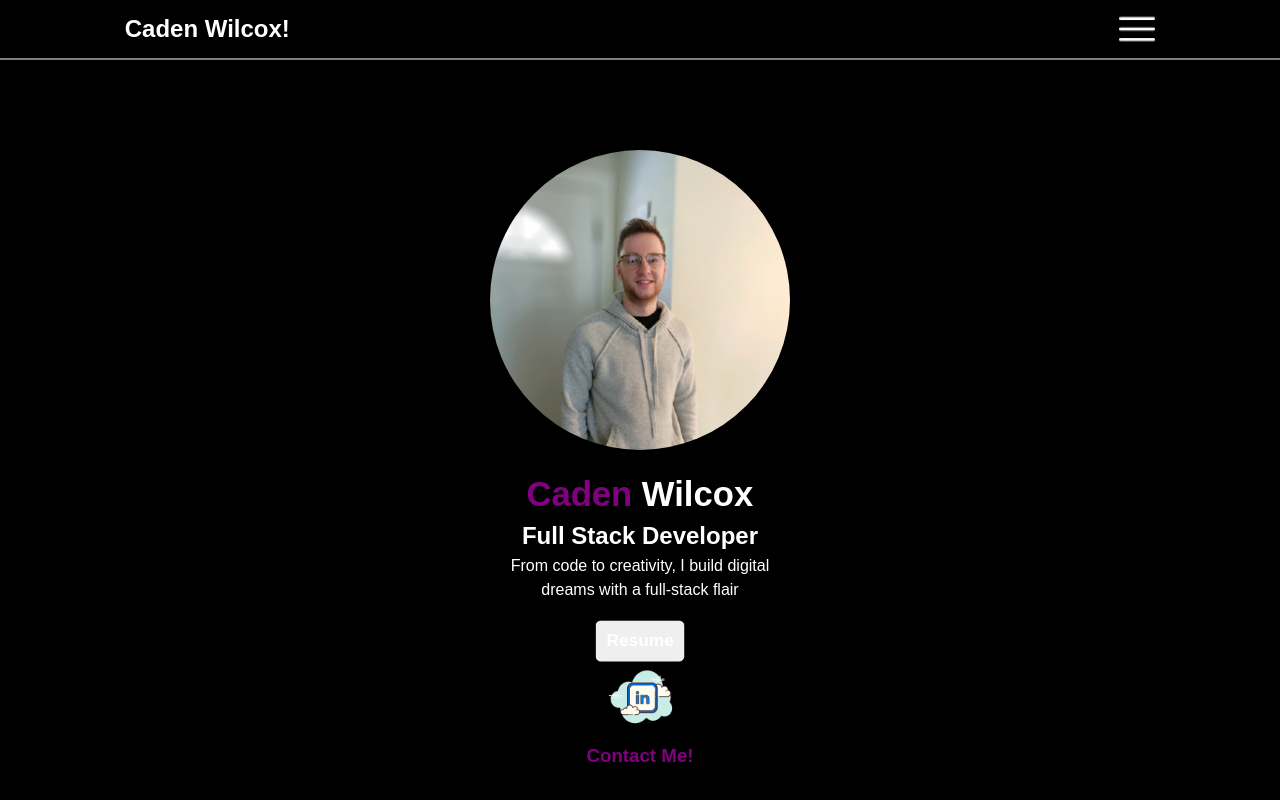
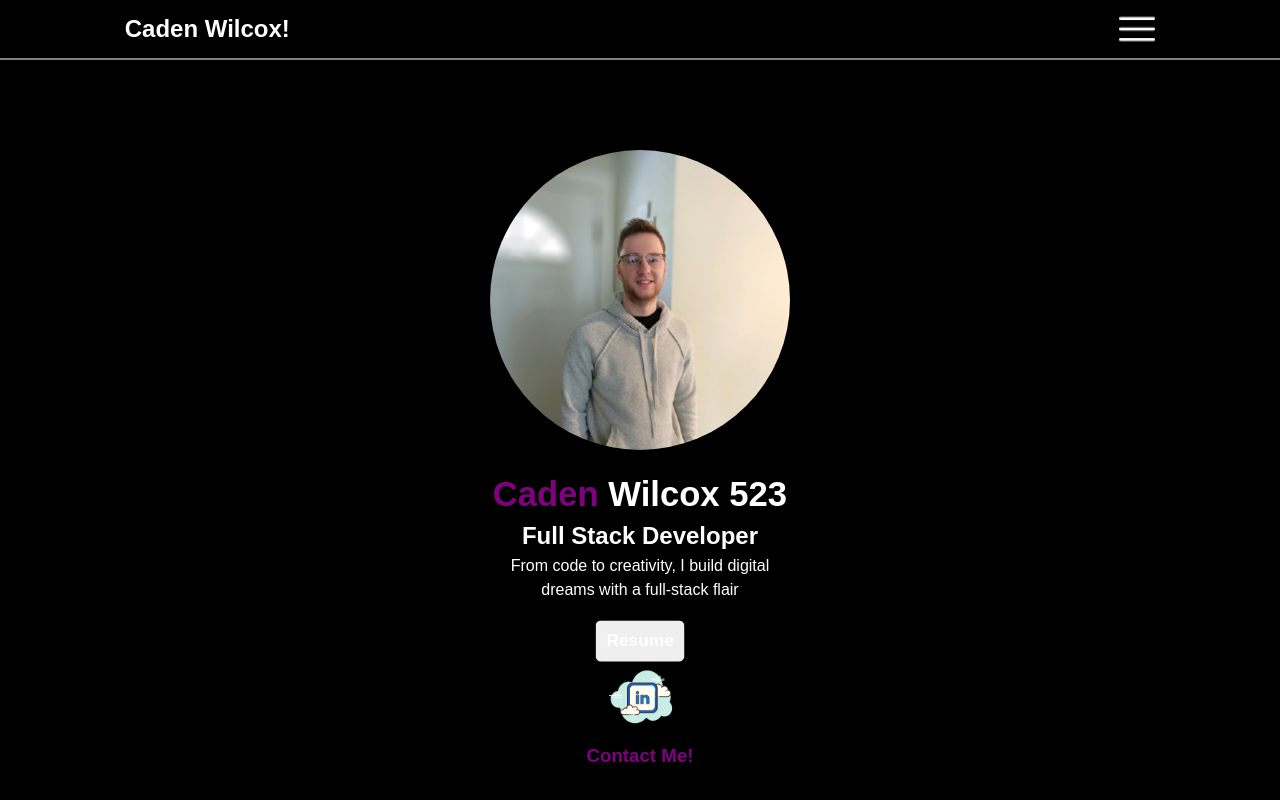
Before and after one commit to Caden4357/portfolio, a Next.js app: page /myInfo in a window 1280 px wide. Shown: the top 800 px of the page. Built offline with nearby package versions, Linux system fonts and the light colour scheme.

Commit message:
testing updates on deployment

```diff
--- a/app/myInfo/page.tsx
+++ b/app/myInfo/page.tsx
@@ -9,7 +9,7 @@ export default function MyInfo() {
         <div className={styles.myInfo}>
             <div className={styles.left}>
                 {/* <p>Hi there! I'm</p> */}
-                <h1 className={styles.textPop}><span>Caden</span> Wilcox</h1>
+                <h1 className={styles.textPop}><span>Caden</span> Wilcox 523</h1>
                 <h2>Full Stack Developer</h2>
                 <p>From code to creativity, I build digital dreams with a full-stack flair</p>
                 <button className={styles.textPop}>Resume</button>
```
